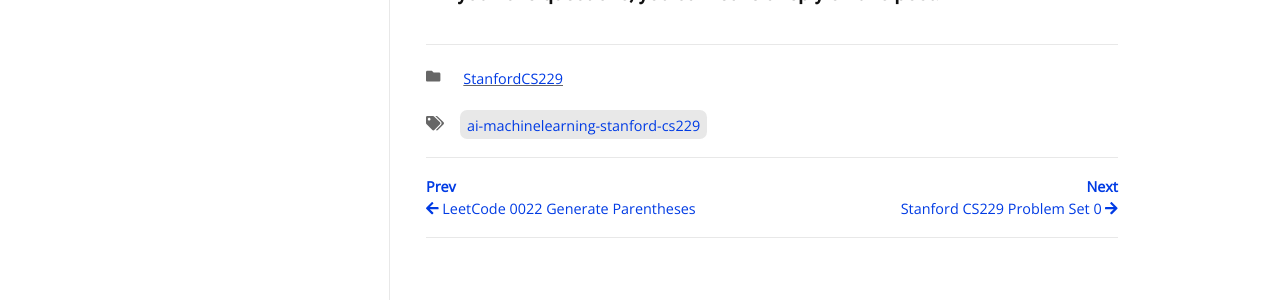
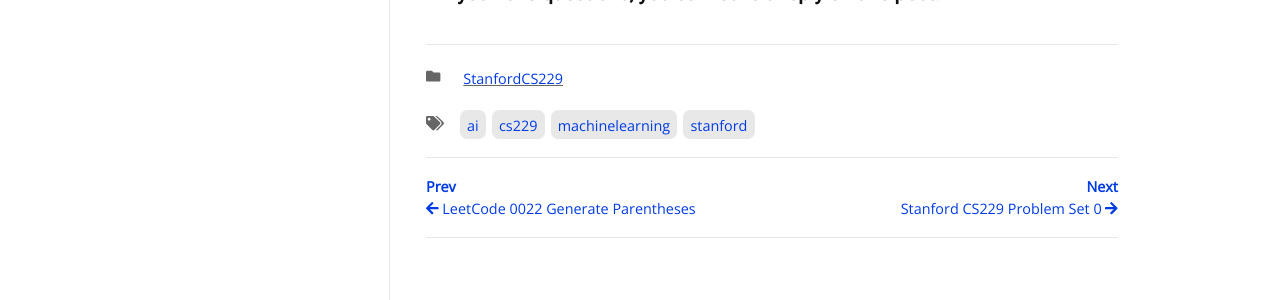
Before and after one commit to dlgur1994/dlgur1994.github.io, a Jekyll site: the page built from _posts/2021-03-29-CS229-Lecture1.md, in a window 1280 px wide. Shown: the part 1459-1759 px from the top of the page. Built offline with Jekyll 4.4.1, drawn with Linux system fonts in a browser that asks for light colours; nearby versions of some CDN libraries; some web fonts are replaced; comment, search, counter and statistics services are not loaded.

Commit message:
files changed

```diff
--- a/_posts/2021-03-29-CS229-Lecture1.md
+++ b/_posts/2021-03-29-CS229-Lecture1.md
@@ -3,7 +3,7 @@
 title: "Stanford CS229 Lecture 1"
 date: 2021-03-29 22:37:28 -0400
 categories: StanfordCS229
-tags: [AI MachineLearning Stanford CS229]
+tags: [AI, MachineLearning, Stanford, CS229]
 comments: true
 ---
 
```
